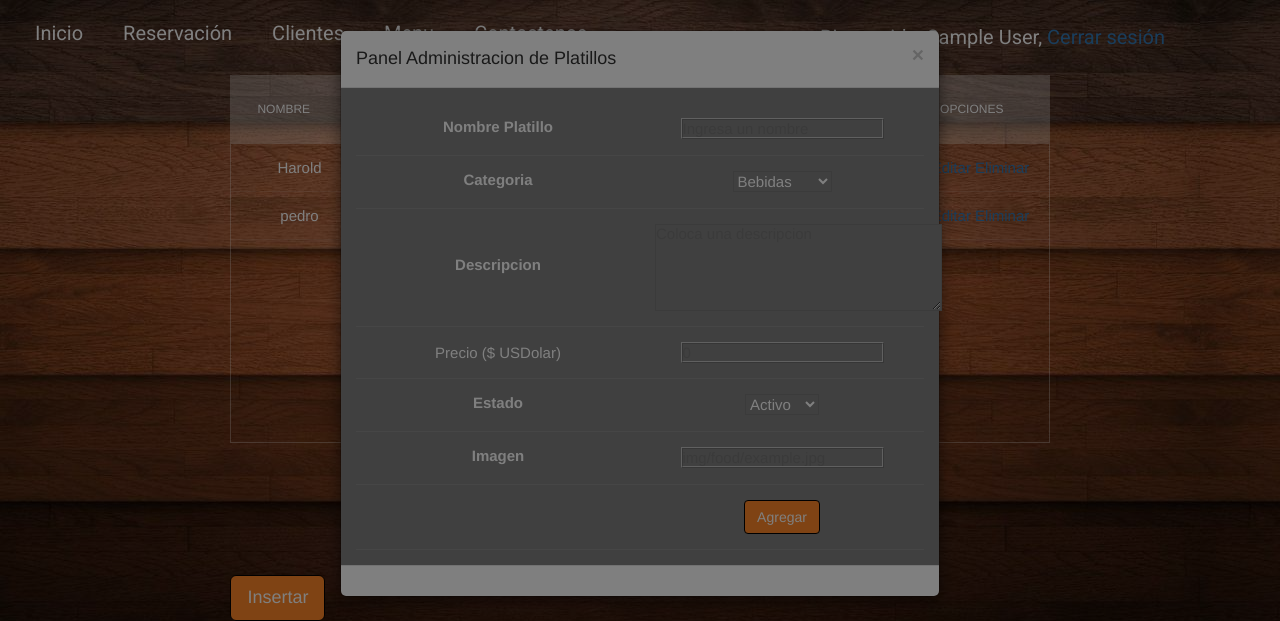
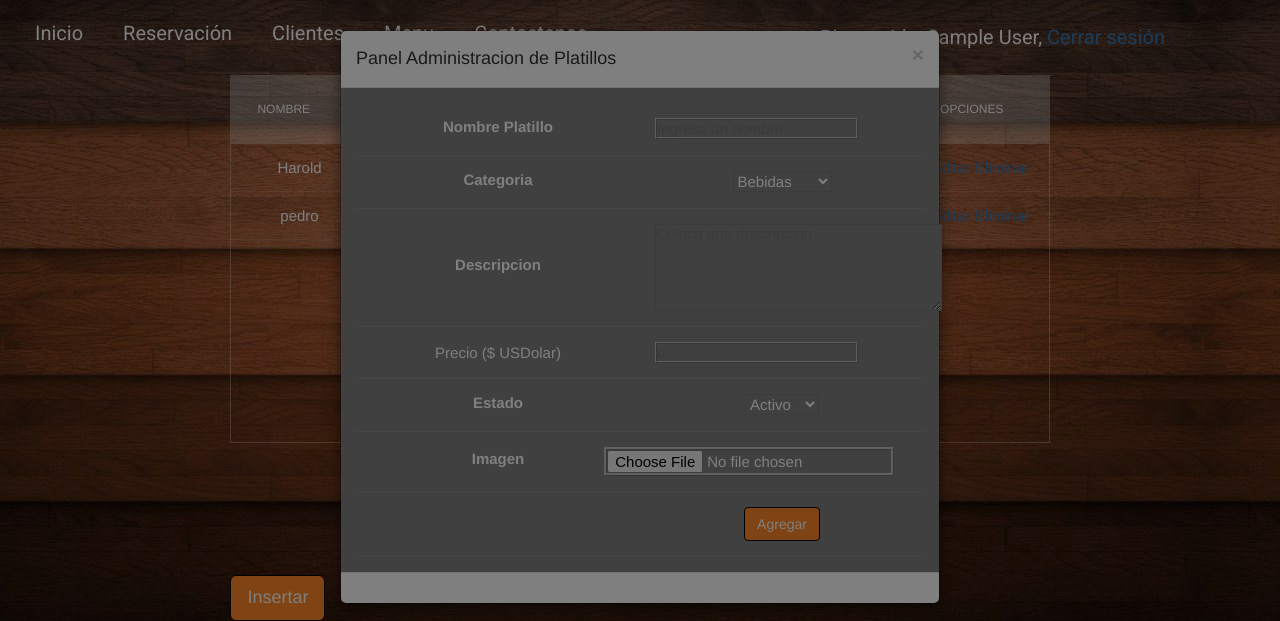
Before and after one commit to hjuarez20/LaParrillaArgentina, a PHP site: page /principal.php in a window 1280 px wide, after a click on "Insertar". Shown: the top 621 px of the page. Run offline with PHP 8.4, Linux system fonts and the light colour scheme; the visitor is signed in with stand-in values (Sample User, id 1); data comes from the database, SQL or seed files in the repository; data that the repository does not hold is empty; some libraries are stand-ins or nearby versions.

Commit message:
Victor Carranza B31457
Campo de imagen asignado

```diff
--- a/css/principal.css
+++ b/css/principal.css
@@ -243,9 +243,9 @@ width: 22%;
 .modal-body input{
     border-style: ridge;
     border-color: silver;
- background-color: gray;
+    background-color: gray;
     color: white;
-
+    margin: 0% 0% 0% -20%;
 }
 
 .modal-body textarea{
--- a/tbMenu.php
+++ b/tbMenu.php
@@ -3,6 +3,9 @@
     $dataFood = $database->select("tbmenu", "*",[
                                             "ORDER" => "category"
                                             ]);
+
+
+
     ?>
 
     <html>
@@ -129,7 +132,7 @@
                 </tr>
                 <tr>
                     <td><label>Imagen</label></td>
-                    <td><input type="text" name="image" placeholder="img/food/example.jpg"></td>
+                    <td><input type="file" name="image" placeholder="img/food/example.jpg"></td>
                 </tr>
                 <tr>
                     <td></td>
@@ -143,12 +146,12 @@
       </div>
       <div class="modal-footer">
 
-
       </div>
     </div>
 
   </div>
 </div> <!--FIN DEL POPUP DE INSERTAR-->
+
 
 
     <!--MODAL DE EDITAR-->
```
Also changed, not shown: principal.php (+9 -0 lines).
